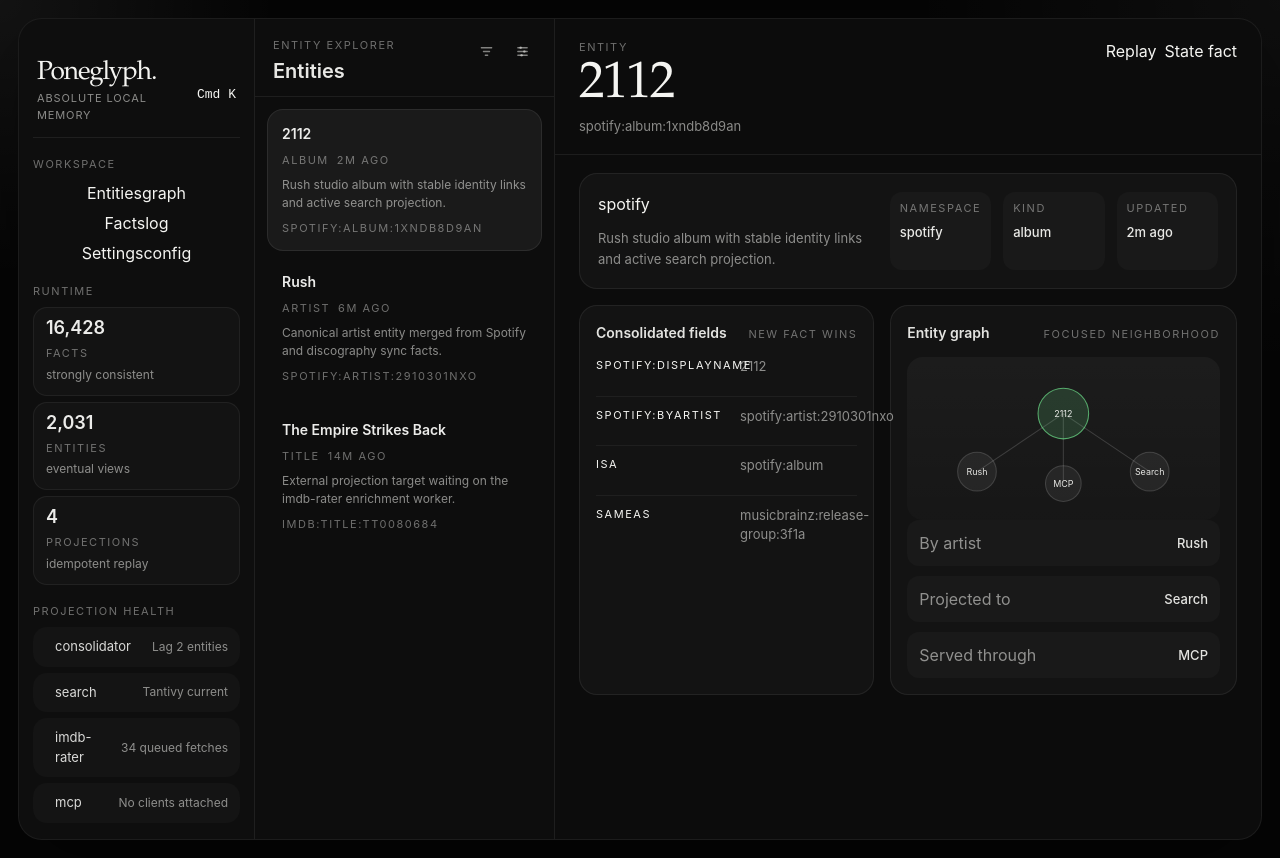
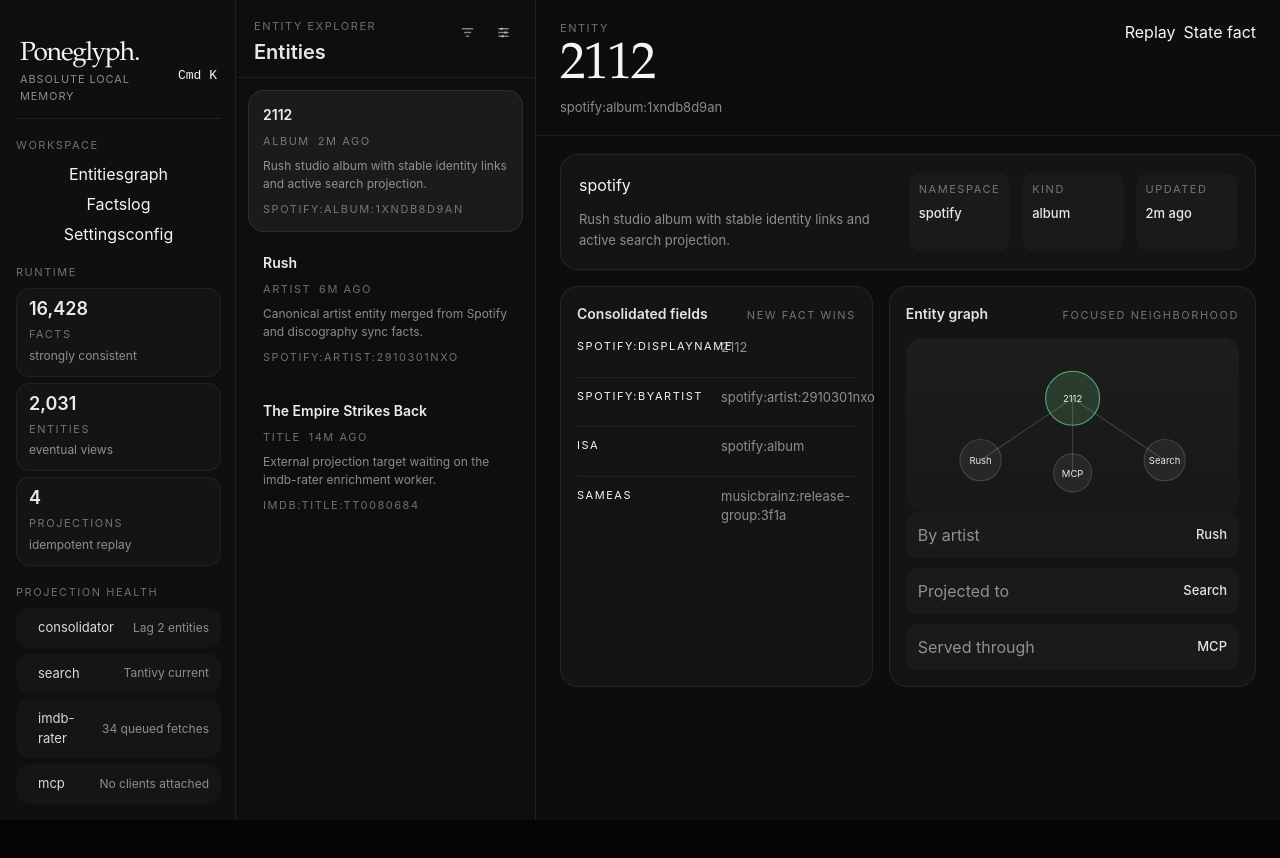
Before and after one commit to leostera/poneglyph, a React (Vite) app in the folder app/: page / in a window 1280 px wide. After the commit the page ends 820 px from the top, so only its background shows below. Built offline with nearby package versions, Linux system fonts and the light colour scheme.

Commit message:
fix: remove framed wrapper from desktop shell

```diff
--- a/app/src/styles.css
+++ b/app/src/styles.css
@@ -37,18 +37,15 @@ button {
 
 .desktop-frame {
   min-height: 100vh;
-  padding: 18px;
+  padding: 0;
 }
 
 .workspace-shell {
   display: grid;
   grid-template-columns: 252px 336px minmax(0, 1fr);
-  min-height: calc(100vh - 36px);
+  min-height: 100vh;
   overflow: hidden;
-  border: 1px solid rgba(255, 255, 255, 0.08);
-  border-radius: 24px;
-  background: rgba(10, 10, 10, 0.96);
-  box-shadow: 0 30px 80px rgba(0, 0, 0, 0.34);
+  background: #0a0a0a;
 }
 
 .left-rail,
@@ -61,7 +58,7 @@ button {
   display: flex;
   flex-direction: column;
   gap: 18px;
-  padding: 34px 14px 16px;
+  padding: 34px 14px 16px 16px;
   border-right: 1px solid rgba(255, 255, 255, 0.07);
   background: rgba(255, 255, 255, 0.02);
 }
```
Also changed, not shown: 18 other files (tests, documents, lock files or other folders).
